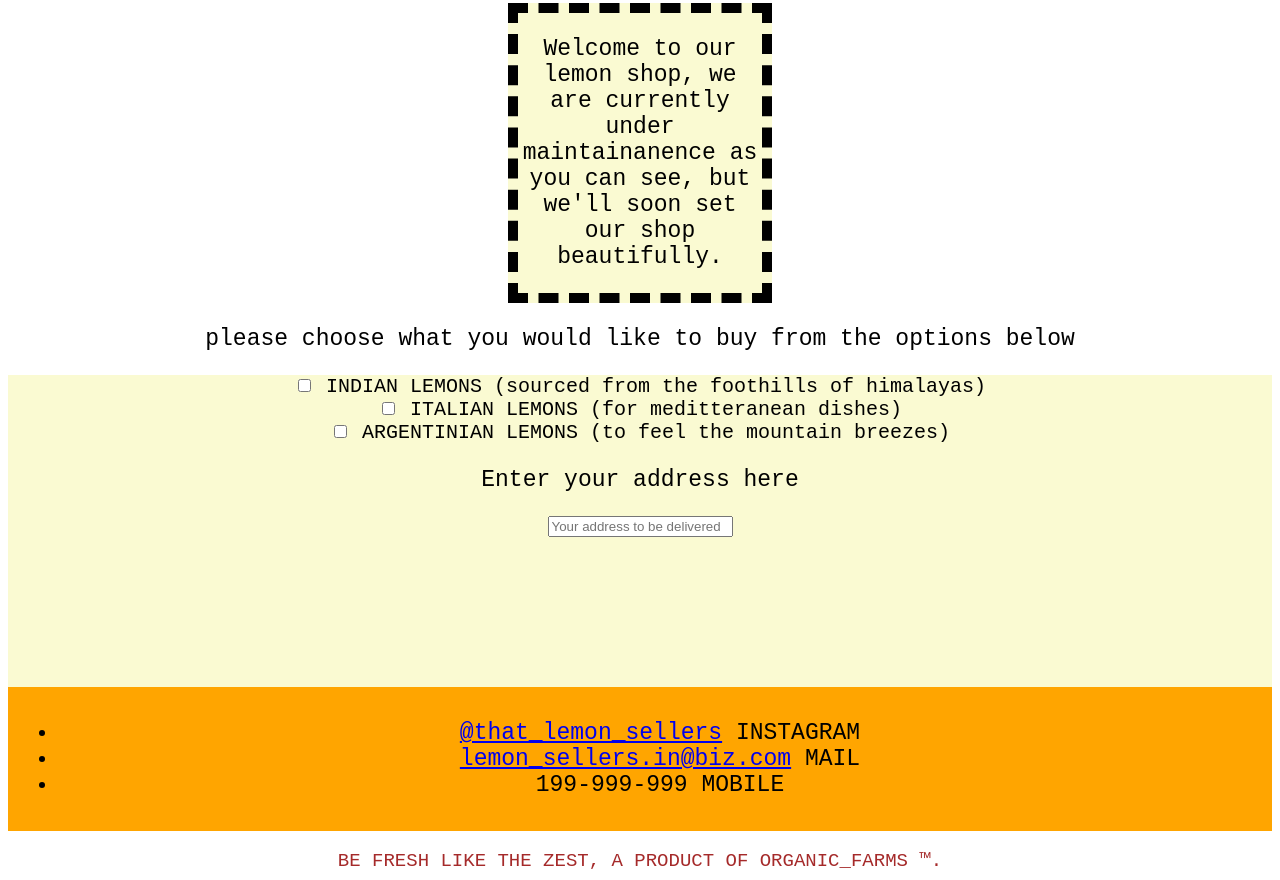
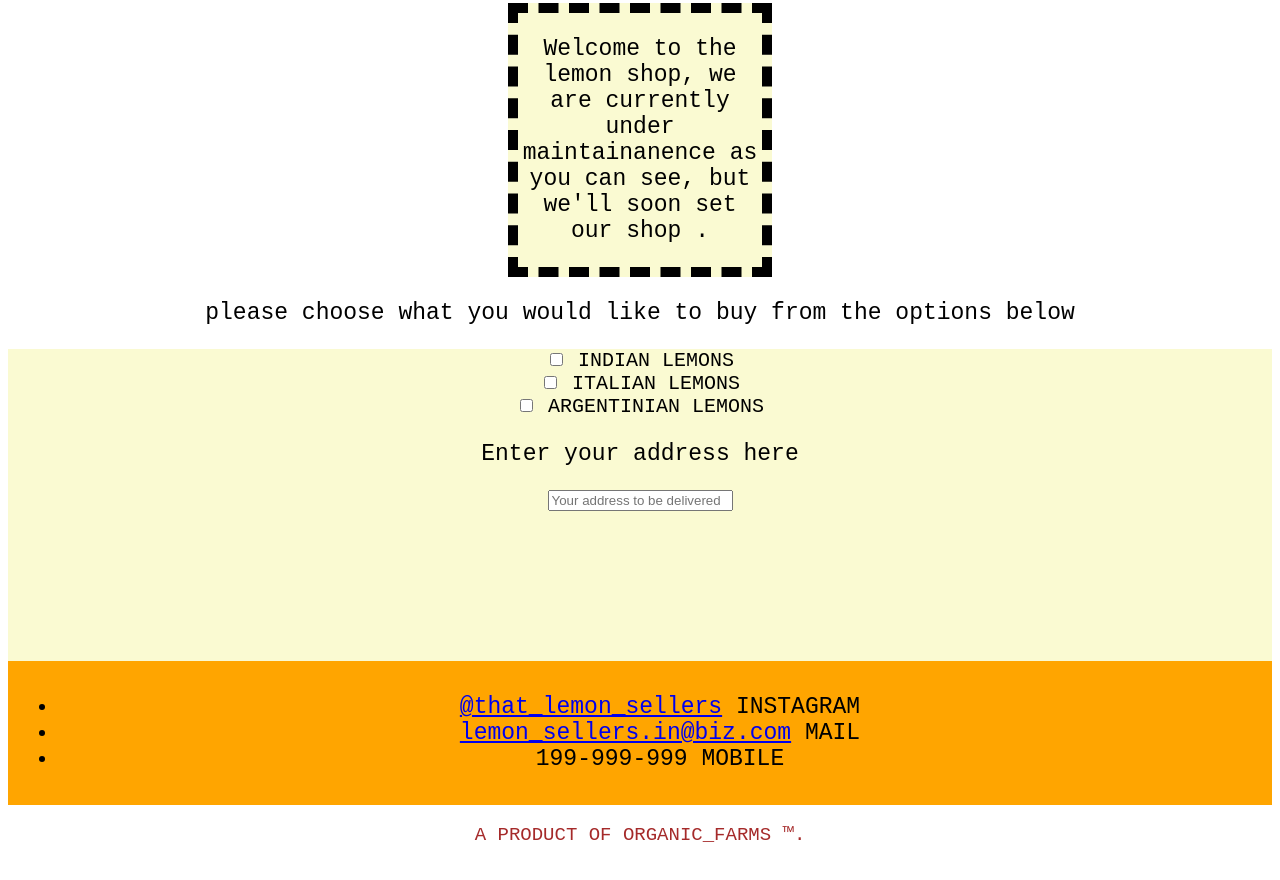
Before and after one commit to neo-kubuntu/neo-kubuntu.github.io, a plain HTML site: page index.html in a window 1280 px wide. Shown: the part 833-1713 px from the top of the page. After the commit the page ends 1687 px from the top, so only its background shows below. Drawn offline with Linux system fonts and the light colour scheme; a web font is replaced by a local one.

Commit message:
decent text

```diff
--- a/index.html
+++ b/index.html
@@ -87,7 +87,7 @@
 		<img src="https://i.pinimg.com/originals/66/67/79/666779965da3e0ff6c155e050212049b.jpg" alt="lemon pic" class="img_banner border_img">
 		<div id="temp_down">
 			<p id="para_1"class="font">
-				Welcome to our lemon shop, we are currently under maintainanence as you can see, but we'll soon set our shop beautifully.</p>
+				Welcome to the lemon shop, we are currently under maintainanence as you can see, but we'll soon set our shop .</p>
 		</div>
 
 		<p class="font">
@@ -95,17 +95,17 @@
 			<form id="buyer_form"action="#">
 				<label for="indian lemon"class="options">
 					<input id="indian lemon" type="checkbox" name="lemon">
-					INDIAN LEMONS (sourced from the foothills of himalayas)
+					INDIAN LEMONS
 				</label><br>
 
 				<label for="italian lemons" class="options">
 					<input id="italian lemons" type="checkbox" name="lemon">
-					ITALIAN LEMONS (for meditteranean dishes)
+					ITALIAN LEMONS
 				</label><br>
 
 				<label for="argentian lemons"class="options">
 					<input id="argentian lemons" type="checkbox" name="lemon">
-					ARGENTINIAN LEMONS (to feel the mountain breezes)
+					ARGENTINIAN LEMONS
 				</label><br>
 
 				<p style="font-family: monospace;font-size: 23px;"> Enter your address here </p>
@@ -123,7 +123,7 @@
 		<footer style="font-size:19px;font-family:monospace;color:brown;">
 
 		<br><br><br><br>
-		BE FRESH LIKE THE ZEST, A PRODUCT OF ORGANIC_FARMS ™.
+		 A PRODUCT OF ORGANIC_FARMS ™.
 
 		</footer>
 
```
